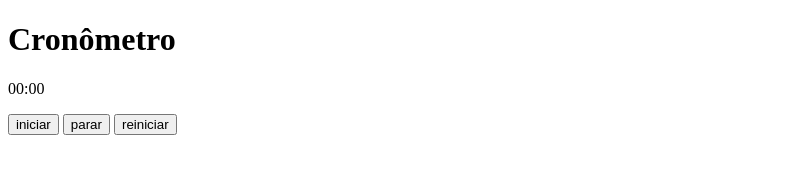
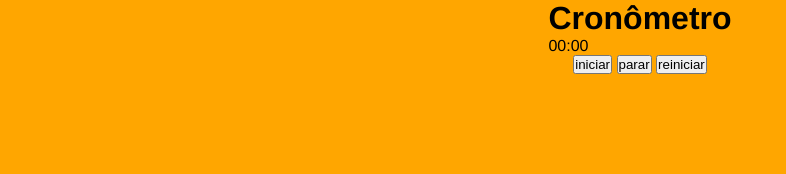
Before and after one commit to JuanHolandaMarques/projeto_cronometro, a plain HTML site: page index.html in a window 1280 px wide. Shown: the whole page, without its empty margins (0-786 px from the left). Drawn offline with Linux system fonts and the light colour scheme.

Commit message:
centralização de elementos css e cores

```diff
--- a/index.html
+++ b/index.html
@@ -3,6 +3,8 @@
 <head>
   <meta charset="UTF-8">
   <meta name="viewport" content="width=device-width, initial-scale=1.0">
+  <link rel="stylesheet" href="style.css">
+
   <title>Projeto Cronômetro</title>
 </head>
 <body>
--- a/style.css
+++ b/style.css
@@ -0,0 +1,26 @@
+:root{
+  --base-color: #ffa600;
+  --color-textos: white;
+}
+
+*{
+  margin: 0;
+  padding: 0;
+
+  box-sizing: border-box;
+}
+
+body{
+  display: flex;
+  flex-direction: column;
+
+  align-items: center;
+  justify-items: center;
+
+  background: var(--base-color);
+  font-family: "HelveticaNeue-Light", "Helvetica Neue Light", "Helvetica Neue", Helvetica, Arial, "Lucida Grande", sans-serif;
+  height:100%;
+
+  margin:;
+
+}
```
